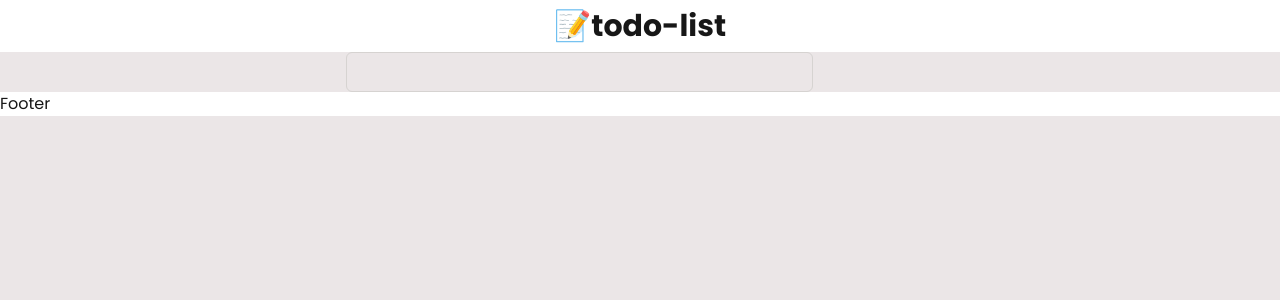
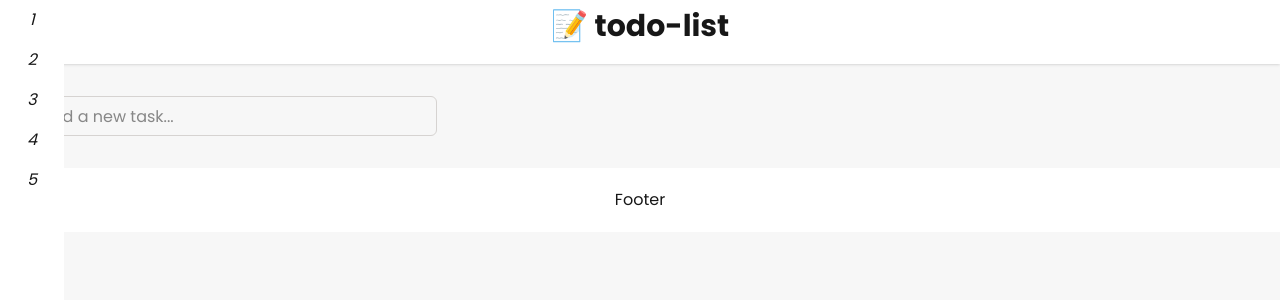
Before and after one commit to Dev-Jhoncel/ml-training, a Next.js app in the folder week-3/todo-list/: page / in a window 1280 px wide. Shown: the top 300 px of the page. Built offline with nearby package versions, Linux system fonts and the light colour scheme.

Commit message:
Day 3 Practice

```diff
--- a/week-3/todo-list/src/app/globals.css
+++ b/week-3/todo-list/src/app/globals.css
@@ -1,7 +1,7 @@
 @import "tailwindcss";
 
 :root {
-  --background: #ebe6e7;
+  --background: #f7f7f7;
   --foreground: #171717;
 }
 
@@ -20,7 +20,6 @@
 } */
 
 body {
-  height: 100vh;
   background: var(--background);
   color: var(--foreground);
   font-family: "Poppins", Arial, Helvetica, sans-serif;
--- a/week-3/todo-list/src/app/layout.tsx
+++ b/week-3/todo-list/src/app/layout.tsx
@@ -37,7 +37,7 @@ export default function RootLayout({
   return (
     <html lang="en">
       <body
-        className={`${poppins.variable} ${fontSize} antialiased bg-gray-100`}
+        className={`${poppins.variable} ${fontSize} antialiased h-screen bg-[--background] text-[--foreground]`}
       >
         {children}
       </body>
--- a/week-3/todo-list/src/app/page.tsx
+++ b/week-3/todo-list/src/app/page.tsx
@@ -1,23 +1,38 @@
 export default function Home() {
   return (
     <>
-      <div className="flex gap-[2%] flex-wrap content-start">
-        <nav className="w-full h-[5%] border-b-stone-300 bg-white p-2 text-center font-bold">
+      <div className="flex gap-[2%] flex-wrap content-start min-h-screen">
+        {/* Navbar */}
+        <nav className="w-full h-16 border-b-stone-300 bg-white p-2 text-center font-bold shadow-sm">
           <h1 className="text-3xl font-bold">
-            <span>📝</span>
-            todo-list
+            <span>📝</span> todo-list
           </h1>
         </nav>
-        <aside className="w-1/4 h-3/4"></aside>
-        <main className="grow h-3/4 ">
+
+        {/* Sidebar */}
+        <aside className="fixed lg:flex flex-col w-16 h-full bg-white border-r-stone-300 p-2 text-center gap-4 hidden lg:block">
+          <i>1</i>
+          <i>2</i>
+          <i>3</i>
+          <i>4</i>
+          <i>5</i>
+        </aside>
+
+        {/* Main Content */}
+        <main className="grow h-full flex flex-col justify-between p-4 md:p-8">
           <input
-            className="border h-10 border-stone-300 rounded-md p-2 w-full md:w-1/2"
+            className="border h-10 border-stone-300 rounded-md p-2 w-full md:w-1/2 lg:w-1/3"
             type="text"
             name="txtBox"
             id="txBoxId"
+            placeholder="Add a new task..."
           />
         </main>
-        <div className="w-full h-[5%] bg-white">Footer</div>
+
+        {/* Footer */}
+        <div className="w-full h-16 border-t-stone-300 bg-white text-center flex items-center justify-center">
+          Footer
+        </div>
       </div>
     </>
   );
```
